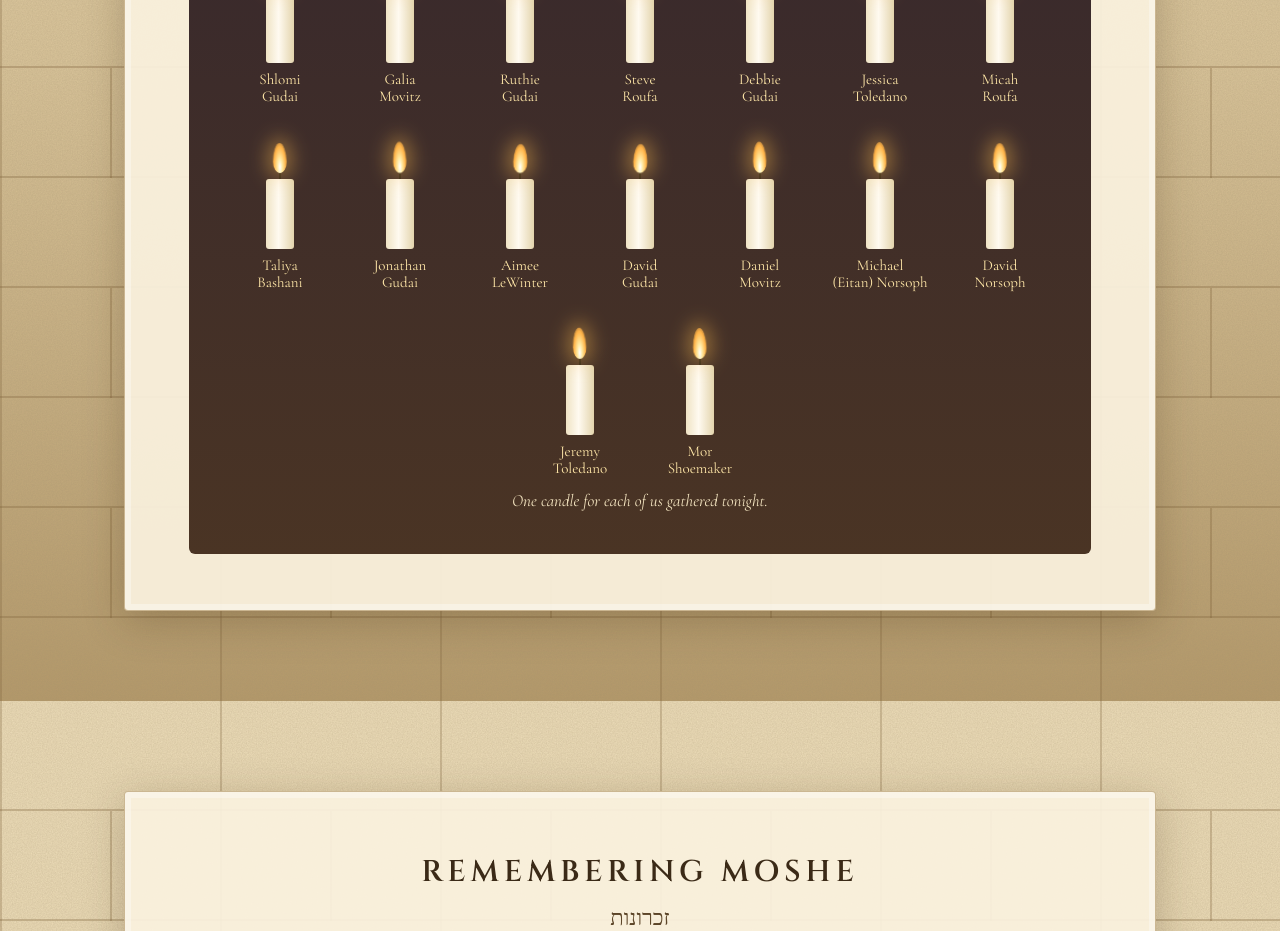
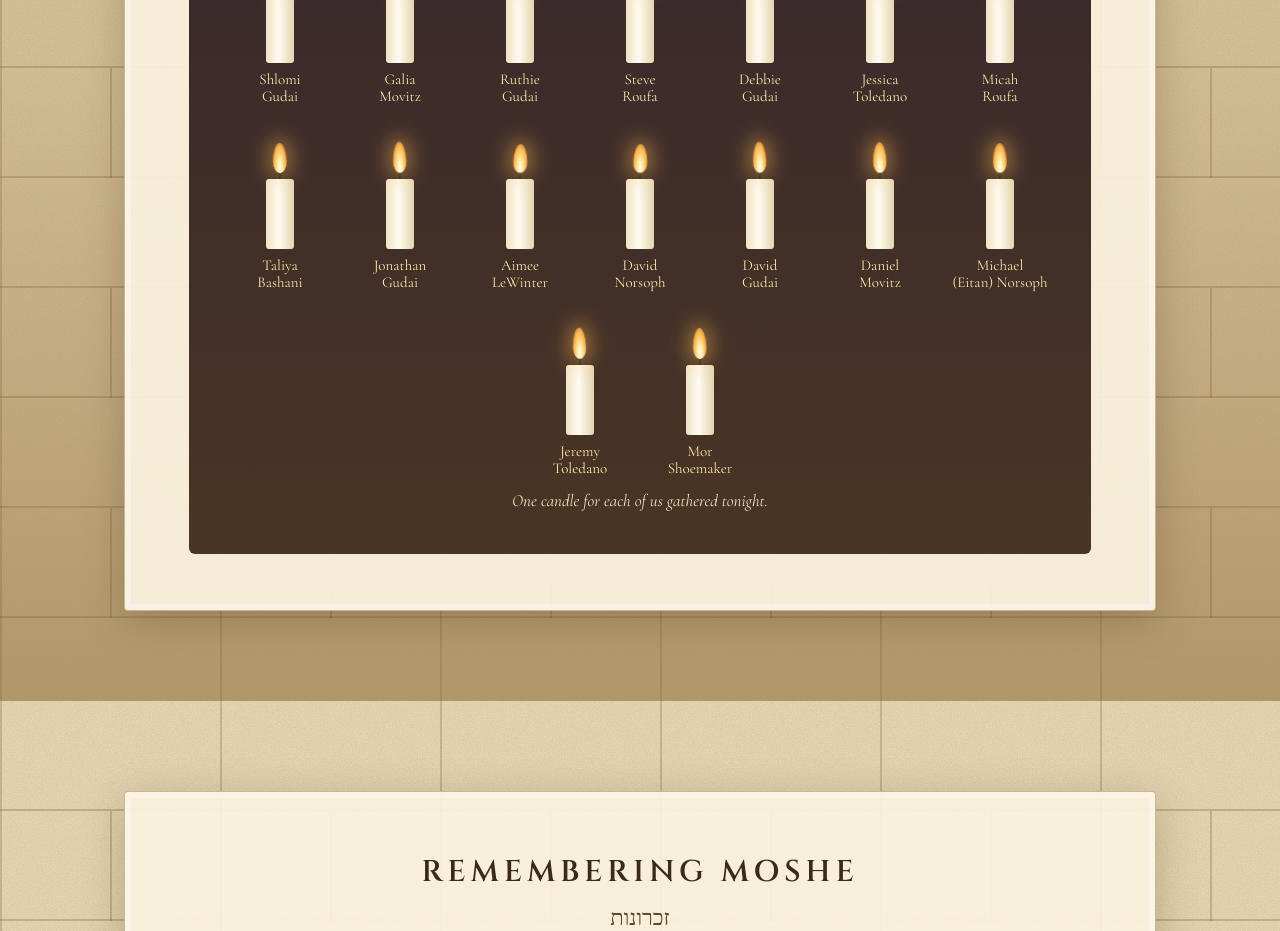
Before and after one commit to jgudai/mosheyeffet, a plain HTML site: page index.html in a window 1280 px wide. Shown: the part 3720-4651 px from the top of the page. Drawn offline with nearby package versions, Linux system fonts and the light colour scheme; a web font is replaced by a local one.

Commit message:
Move David Norsoph before David Gudai
Co-Authored-By: Claude Opus 5.5 <noreply@anthropic.com>
Claude-Session: https://claude.ai/code/session_01NyNYq3LGb4a838NyRemSuH

```diff
--- a/index.html
+++ b/index.html
@@ -414,7 +414,7 @@
 
   // one small candle for each person gathered
   const sc=document.getElementById('smallCandles');
-  const names=['Shlomi Gudai','Galia Movitz','Ruthie Gudai','Steve Roufa','Debbie Gudai','Jessica Toledano','Micah Roufa','Taliya Bashani','Jonathan Gudai','Aimee LeWinter','David Gudai','Daniel Movitz','Michael (Eitan) Norsoph','David Norsoph','Jeremy Toledano','Mor Shoemaker'];
+  const names=['Shlomi Gudai','Galia Movitz','Ruthie Gudai','Steve Roufa','Debbie Gudai','Jessica Toledano','Micah Roufa','Taliya Bashani','Jonathan Gudai','Aimee LeWinter','David Norsoph','David Gudai','Daniel Movitz','Michael (Eitan) Norsoph','Jeremy Toledano','Mor Shoemaker'];
   names.forEach(n=>{
     const d=document.createElement('div'); d.className='sc on'; d.setAttribute('role','button'); d.setAttribute('tabindex','0');
     d.setAttribute('aria-label','Light the candle for '+n);
```
